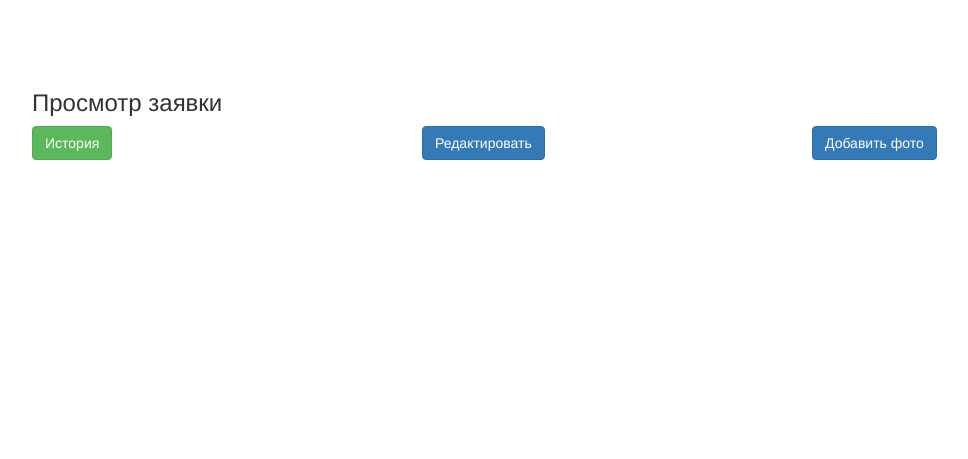
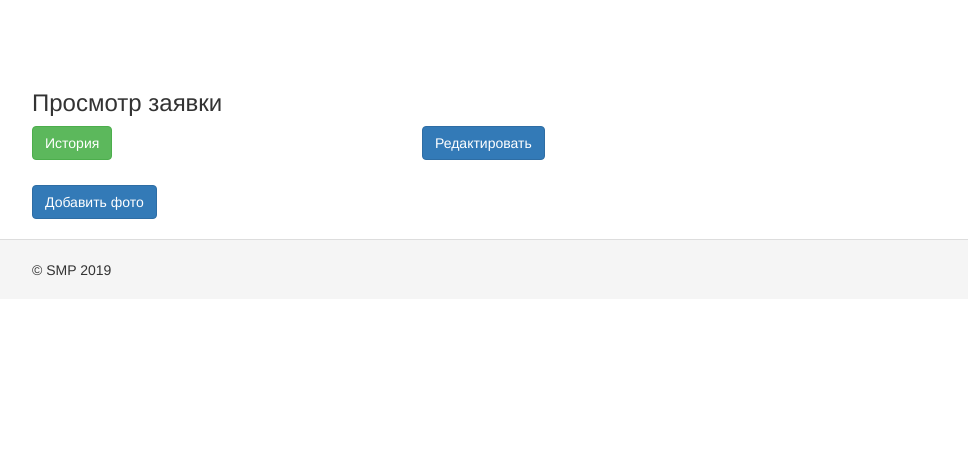
Before and after one commit to vkabachenko/smp-portal, a Yii app: template views/bid/view.php in a window 1280 px wide. Shown: the top 459 px of the page, without its empty margins (38-1006 px from the left). Run offline with PHP 8.4 and a stand-in for Yii, Linux system fonts and the light colour scheme; the template is opened without the code that fills it, so the values that code supplies are empty; some libraries are stand-ins or nearby versions.

Commit message:
add photos button to bottom

```diff
--- a/views/bid/view.php
+++ b/views/bid/view.php
@@ -19,9 +19,6 @@ $this->params['breadcrumbs'][] = $this->title;
         </div>
         <div class="col-lg-4">
             <?= Html::a('Редактировать', ['update', 'id' => $model->id], ['class' => 'btn btn-primary']) ?>
-        </div>
-        <div class="col-lg-4">
-            <?= Html::a('Добавить фото', ['bid-image/create', 'bidId' => $model->id], ['class' => 'btn btn-primary']) ?>
         </div>
     </div>
 
@@ -76,5 +73,7 @@ $this->params['breadcrumbs'][] = $this->title;
     <?= $this->render('_images', ['model' => $model]) ?>
 <?php endif; ?>
 
-
+<div class="row form-group clearfix"></div>
+<div>
+    <?= Html::a('Добавить фото', ['bid-image/create', 'bidId' => $model->id], ['class' => 'btn btn-primary']) ?>
 </div>
```
